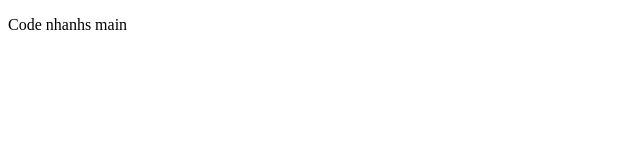
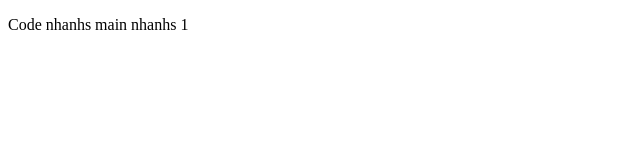
Before and after one commit to khiemnguyenuta/website, a plain HTML site: page index.html in a window 1280 px wide. Shown: the full height of the page, 0-640 px from the left. Drawn offline with Linux system fonts and the light colour scheme.

```diff
--- a/index.html
+++ b/index.html
@@ -7,6 +7,6 @@
   <title>Document</title>
 </head>
 <body>
-  <p>Code nhanhs main</p>
+  <p>Code nhanhs main nhanhs 1</p>
 </body>
 </html>
```
